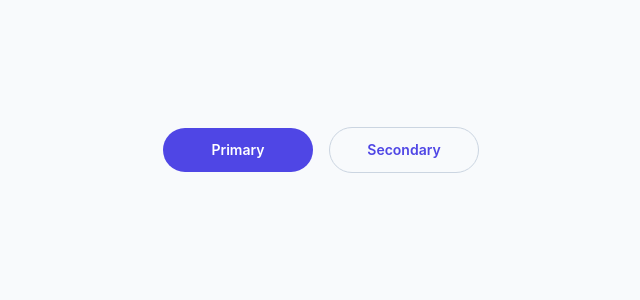
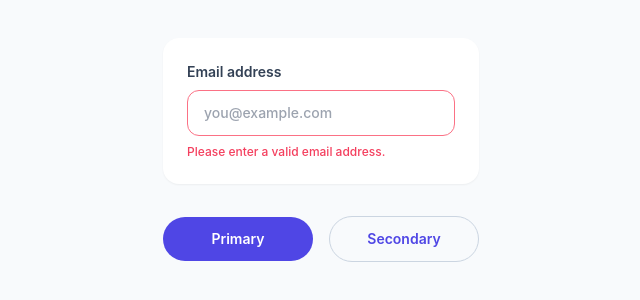
Before and after one commit to Anna-Makovska/ui-components-demo, a React (Vite) app: page / in a window 1280 px wide. Shown: the part 250-550 px from the top of the page, without its empty margins (319-959 px from the left). Built offline with nearby package versions, Linux system fonts and the light colour scheme.

Commit message:
Add InputField component with labeled error state

```diff
--- a/src/App.tsx
+++ b/src/App.tsx
@@ -1,11 +1,23 @@
 import { Button } from './components/Button'
+import { InputField } from './components/InputField'
 
 function App() {
   return (
     <div className="flex min-h-screen items-center justify-center bg-slate-50">
-      <div className="flex flex-wrap items-center justify-center gap-4">
-        <Button>Primary</Button>
-        <Button variant="secondary">Secondary</Button>
+      <div className="flex flex-col items-center gap-8">
+        <div className="w-full max-w-sm rounded-2xl bg-white p-6 shadow-sm">
+          <InputField
+            label="Email address"
+            type="email"
+            name="email"
+            placeholder="you@example.com"
+            error="Please enter a valid email address."
+          />
+        </div>
+        <div className="flex flex-wrap items-center justify-center gap-4">
+          <Button>Primary</Button>
+          <Button variant="secondary">Secondary</Button>
+        </div>
       </div>
     </div>
   )
--- /dev/null
+++ b/src/components/InputField.tsx
@@ -0,0 +1,41 @@
+import { forwardRef } from 'react'
+import type { InputHTMLAttributes } from 'react'
+
+export type InputFieldProps = InputHTMLAttributes<HTMLInputElement> & {
+  label: string
+  error?: string
+}
+
+export const InputField = forwardRef<HTMLInputElement, InputFieldProps>(
+  ({ label, error, className = '', id, ...props }, ref) => {
+    const fieldId = id ?? props.name ?? `input-${label.replace(/\s+/g, '').toLowerCase()}`
+    const inputClasses = [
+      'w-full rounded-xl border px-4 py-3 text-sm font-medium text-slate-900 transition focus:outline-none focus:ring-2 focus:ring-indigo-500 focus:ring-offset-2 focus:ring-offset-slate-50',
+      error ? 'border-rose-400 focus:ring-rose-500' : 'border-slate-300 hover:border-slate-400',
+      className,
+    ]
+      .filter(Boolean)
+      .join(' ')
+
+    return (
+      <label className="flex w-full flex-col gap-2 text-left" htmlFor={fieldId}>
+        <span className="text-sm font-semibold text-slate-700">{label}</span>
+        <input
+          ref={ref}
+          id={fieldId}
+          className={inputClasses}
+          aria-invalid={Boolean(error)}
+          aria-describedby={error ? `${fieldId}-error` : undefined}
+          {...props}
+        />
+        {error ? (
+          <span id={`${fieldId}-error`} className="text-xs font-medium text-rose-500">
+            {error}
+          </span>
+        ) : null}
+      </label>
+    )
+  },
+)
+
+InputField.displayName = 'InputField'
```
